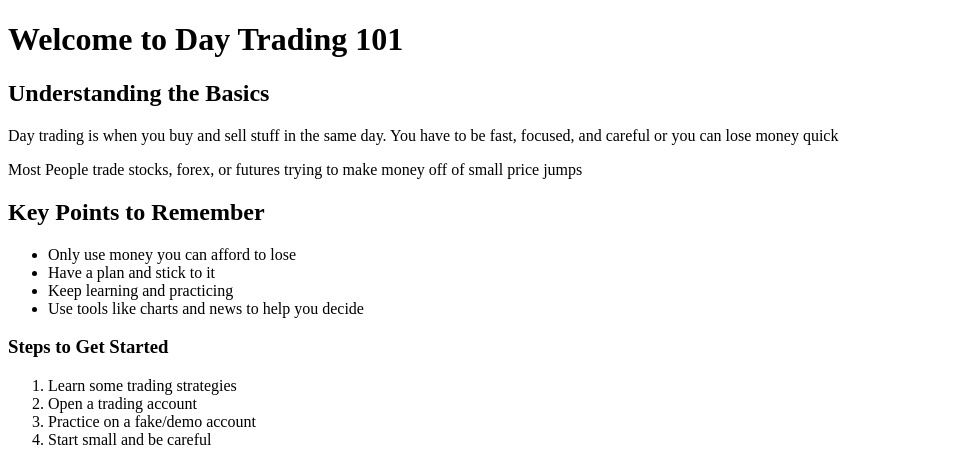
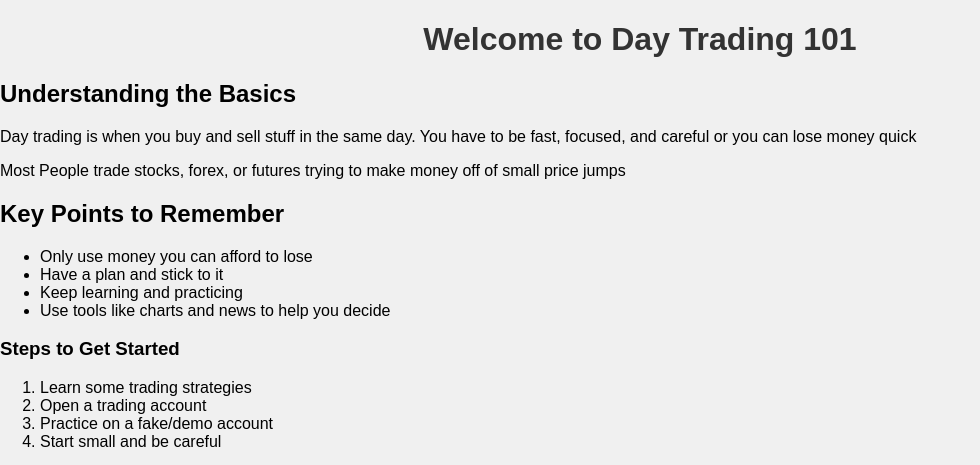
Before and after one commit to rahsmirep/day-trading-website, a plain HTML site: page index.html in a window 1280 px wide. Shown: the top 465 px of the page, without its empty margins (0-980 px from the left). Drawn offline with Linux system fonts and the light colour scheme.

Commit message:
Initial project setup with HTML and CSS folder

```diff
--- /dev/null
+++ b/css/style.css
@@ -0,0 +1,13 @@
+/* Base styles for the whole site */
+body {
+    background-color: #f0f0f0;
+    font-family: Arial, sans-serif;
+    margin: 0;
+    padding: 0;
+}
+
+/* Header styles */
+h1 {
+    text-align: center;
+    color: #333;
+}
--- a/index.html
+++ b/index.html
@@ -1,16 +1,20 @@
 <!DOCTYPE html>
 <html lang="en">
+    <!-- Added header styling -->
 <head>
     <meta charset="UTF-8"use anchor_lang::prelude::*;
     <meta name="viewport" content="width=device-width, initial-scale=1.0">
 <!-- This is the main header for the page-->
     <title>Day Trading Basics</title>
+    <!-- Added header styling -->
+     <link rel="stylesheet" href="css/style.css">
 </head>
 
 <body>
   <header>
     <!-- This is the header of the page, showing the main title -->
       <h1>Welcome to Day Trading 101</h1>
+      <!-- Added header styling -->
   </header>
     <main>
         <section>
@@ -23,6 +27,7 @@
         <section>
              <!-- This section lists tools traders use -->
             <h2>Key Points to Remember</h2>
+            <!-- Added header styling -->
             <ul>
                 <li>Only use money you can afford to lose</li>
                 <li>Have a plan and stick to it</li>
@@ -44,6 +49,7 @@
 <section>
     <!-- This is an image showing an example chart -->
     <h3>Example Chart</h3>
+    <!-- Added header styling -->
     <img src="https://www.google.com/imgres?q=day%20trading%20chart%20example%20images&imgurl=https%3A%2F%2Fwww.netpicks.com%2Fwp-content%2Fuploads%2F2024%2F09%2FWhat-Makes-Chart-Patterns-Reliable-in-Day-Trading.webp&imgrefurl=https%3A%2F%2Fwww.netpicks.com%2Fchart-patterns-reliable-day-trading%2F&docid=KwRiTdiW1DhE5M&tbnid=NyQ4gJTde-_hlM&vet=12ahUKEwiGkuPxm9GPAxUBFlkFHaJSBpIQM3oECFgQAA..i&w=1000&h=474&hcb=2&ved=2ahUKEwiGkuPxm9GPAxUBFlkFHaJSBpIQM3oECFgQAA" alt="Day Trading Chart Example" width="400" height="200">
 </section>
 </main>
```
Also changed, not shown: page2.html (+5 -0 lines).
